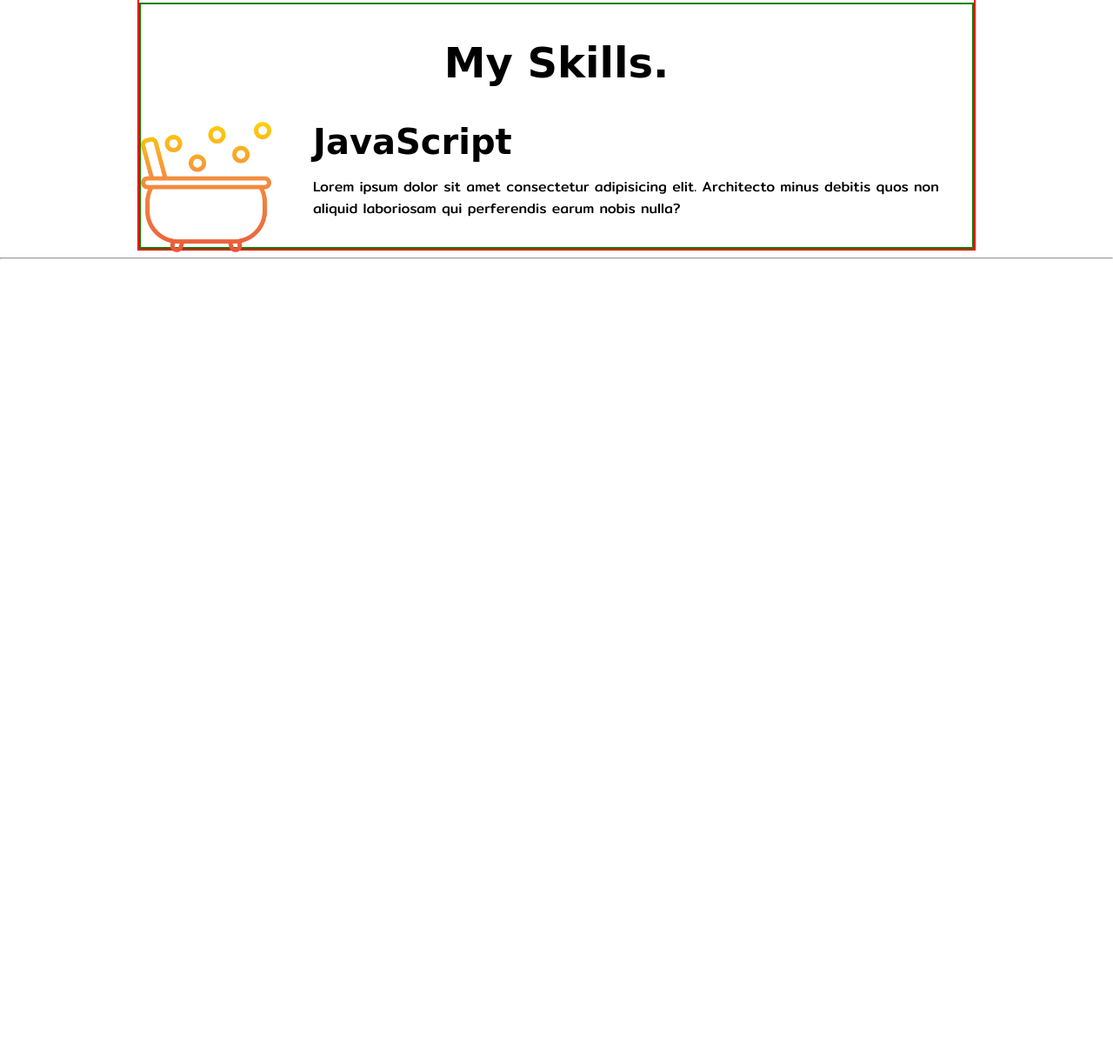
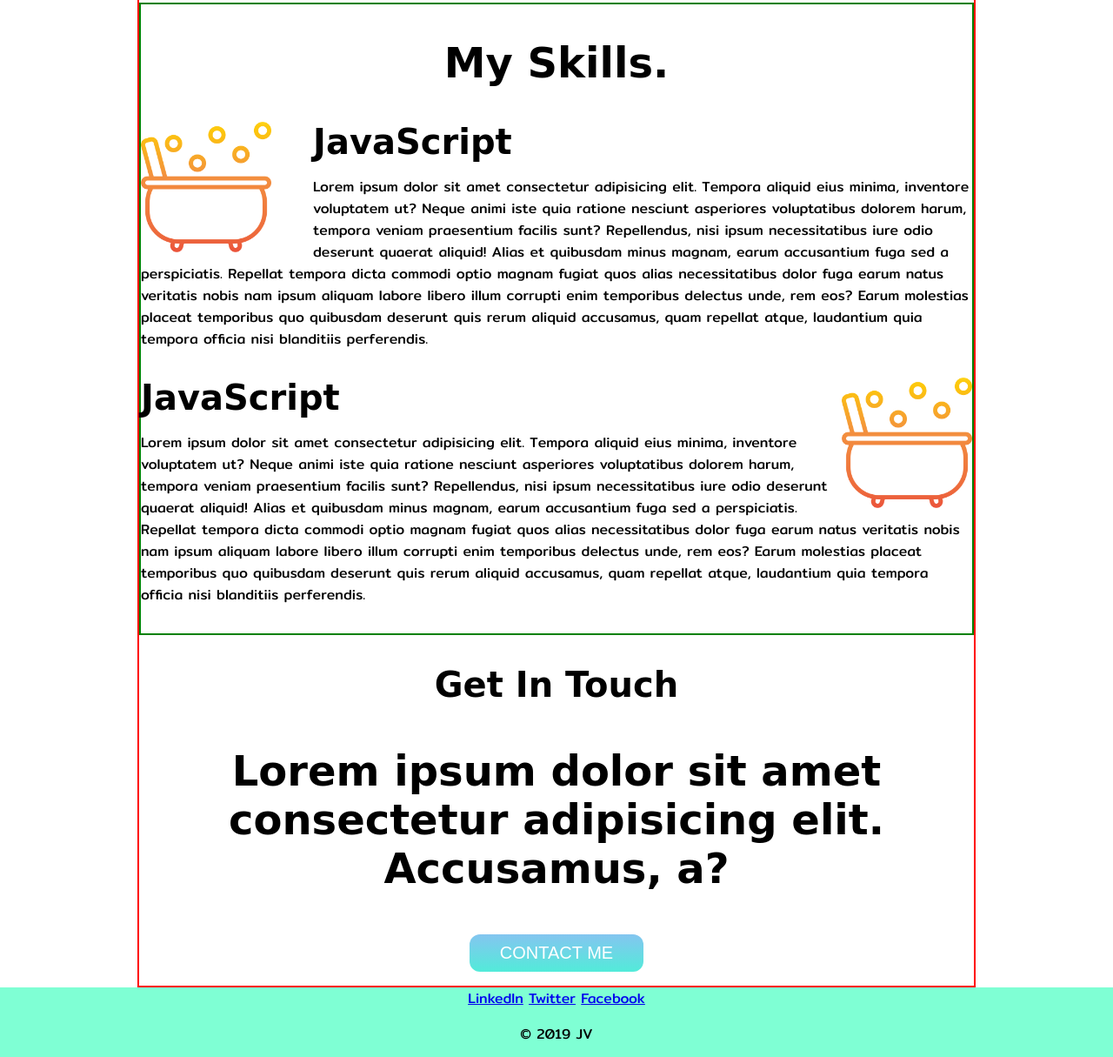
Before and after one commit to ju-voro/TARpe18-CSS-MyPortfolio, a plain HTML site: page index.html in a window 1280 px wide. Shown: the part 1013-2228 px from the top of the page at 87% size. Before the commit the page ends 1319 px from the top, so only its background shows below. Drawn offline with Linux system fonts and the light colour scheme; a web font is replaced by a local one.

Commit message:
October 4

```diff
--- a/css/style.css
+++ b/css/style.css
@@ -78,3 +78,52 @@ span {
     text-align: left;
     margin-bottom: 2rem;
 }
+
+.skills2 {
+    width: 150px;
+    float: right;
+}
+
+.btn {
+    background: #84c5f0;
+    background-image: -webkit-linear-gradient(top, #84c5f0, #52ebd9);
+    background-image: -moz-linear-gradient(top, #84c5f0, #52ebd9);
+    background-image: -ms-linear-gradient(top, #84c5f0, #52ebd9);
+    background-image: -o-linear-gradient(top, #84c5f0, #52ebd9);
+    background-image: linear-gradient(to bottom, #84c5f0, #52ebd9);
+    -webkit-border-radius: 12;
+    -moz-border-radius: 12;
+    border-radius: 12px;
+    font-family: Arial;
+    color: #ffffff;
+    font-size: 20px;
+    padding: 10px 20px 10px 20px;
+    text-decoration: none;
+    display: block;
+    width: 10rem;
+    margin: 0 auto 1rem auto;
+  }
+
+  .btn:hover {
+    background: #3cb0fd;
+    background-image: -webkit-linear-gradient(top, #3cb0fd, #3498db);
+    background-image: -moz-linear-gradient(top, #3cb0fd, #3498db);
+    background-image: -ms-linear-gradient(top, #3cb0fd, #3498db);
+    background-image: -o-linear-gradient(top, #3cb0fd, #3498db);
+    background-image: linear-gradient(to bottom, #3cb0fd, #3498db);
+    text-decoration: none;
+  }
+
+  .contact-me h3 {
+      font-size: 3rem;
+  }
+
+  .contact-me h2 {
+    font-size: 2.5rem;
+}
+
+.bottom-container {
+    height: 80px;
+    text-align: center;
+    background-color: aquamarine;
+}
--- a/index.html
+++ b/index.html
@@ -36,23 +36,30 @@
             <div class="skills-row">
                 <img class="skills-image1" src="img/cauldron.png" alt="cauldron">
                 <h3>JavaScript</h3>
-                <p>Lorem ipsum dolor sit amet consectetur adipisicing elit. Architecto minus debitis quos non aliquid laboriosam qui perferendis earum nobis nulla?</p>
+                <p>Lorem ipsum dolor sit amet consectetur adipisicing elit. Tempora aliquid eius minima, inventore voluptatem ut? Neque animi iste quia ratione nesciunt asperiores voluptatibus dolorem harum, tempora veniam praesentium facilis sunt? Repellendus, nisi ipsum necessitatibus iure odio deserunt quaerat aliquid! Alias et quibusdam minus magnam, earum accusantium fuga sed a perspiciatis. Repellat tempora dicta commodi optio magnam fugiat quos alias necessitatibus dolor fuga earum natus veritatis nobis nam ipsum aliquam labore libero illum corrupti enim temporibus delectus unde, rem eos? Earum molestias placeat temporibus quo quibusdam deserunt quis rerum aliquid accusamus, quam repellat atque, laudantium quia tempora officia nisi blanditiis perferendis.</p>
             </div>
 
             <div class="skills-row">
-
+                    <img class="skills2" class="skills-image1" src="img/cauldron.png" alt="cauldron">
+                    <h3>JavaScript</h3>
+                    <p>Lorem ipsum dolor sit amet consectetur adipisicing elit. Tempora aliquid eius minima, inventore voluptatem ut? Neque animi iste quia ratione nesciunt asperiores voluptatibus dolorem harum, tempora veniam praesentium facilis sunt? Repellendus, nisi ipsum necessitatibus iure odio deserunt quaerat aliquid! Alias et quibusdam minus magnam, earum accusantium fuga sed a perspiciatis. Repellat tempora dicta commodi optio magnam fugiat quos alias necessitatibus dolor fuga earum natus veritatis nobis nam ipsum aliquam labore libero illum corrupti enim temporibus delectus unde, rem eos? Earum molestias placeat temporibus quo quibusdam deserunt quis rerum aliquid accusamus, quam repellat atque, laudantium quia tempora officia nisi blanditiis perferendis.</p>
             </div>
-
         </div>
 
+        <div class="contact-me">
+            <h2>Get In Touch</h2>
+            <h3>Lorem ipsum dolor sit amet consectetur adipisicing elit. Accusamus, a?</h3>
+            <a class="btn" href="#">CONTACT ME</a>
+            <!--I'M A COMMENT-->
+        </div>
+    </div>
 
-
-
+    <div class="bottom-container">
+        <a class="footer-link" href="#">LinkedIn</a>
+        <a class="footer-link" href="#">Twitter</a>
+        <a class="footer-link" href="#">Facebook</a>
+        <p class="copyright">© 2019 JV</p>
     </div>
-    <hr>
-
-
-    <div class="bottom-container"></div>
 
 </body>
 </html>
```
